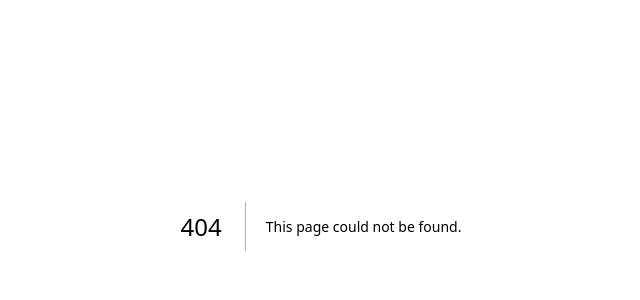
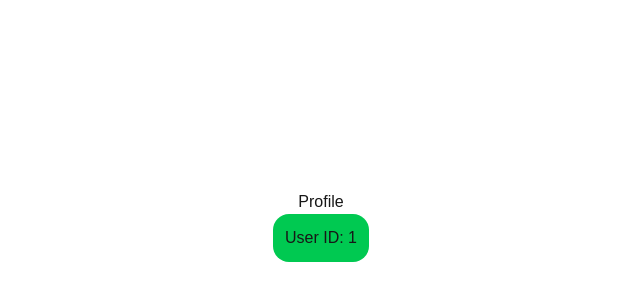
Before and after one commit to rajarya199/Authentication_in_NextJS, a Next.js app: page /profile/1 in a window 1280 px wide. Before the commit this address had no page. Shown: the part 174-474 px from the top of the page, without its empty margins (319-959 px from the left). Built offline with nearby package versions, Linux system fonts and the light colour scheme.

Commit message:
profile-

```diff
--- /dev/null
+++ b/src/app/profile/[id]/page.tsx
@@ -0,0 +1,15 @@
+import React from 'react'
+
+const page = ({params}:any) => {
+
+  return (
+    <div className='flex flex-col items-center justify-center min-h-screen py-2'>
+        <h1>Profile</h1>
+        <h2 className='p-3 bg-green-500 rounded-2xl text-blacl'>
+            {params.id ? `User ID: ${params.id}` : "No User ID provided"}
+            </h2>
+    </div>
+  )
+}
+
+export default page
```
